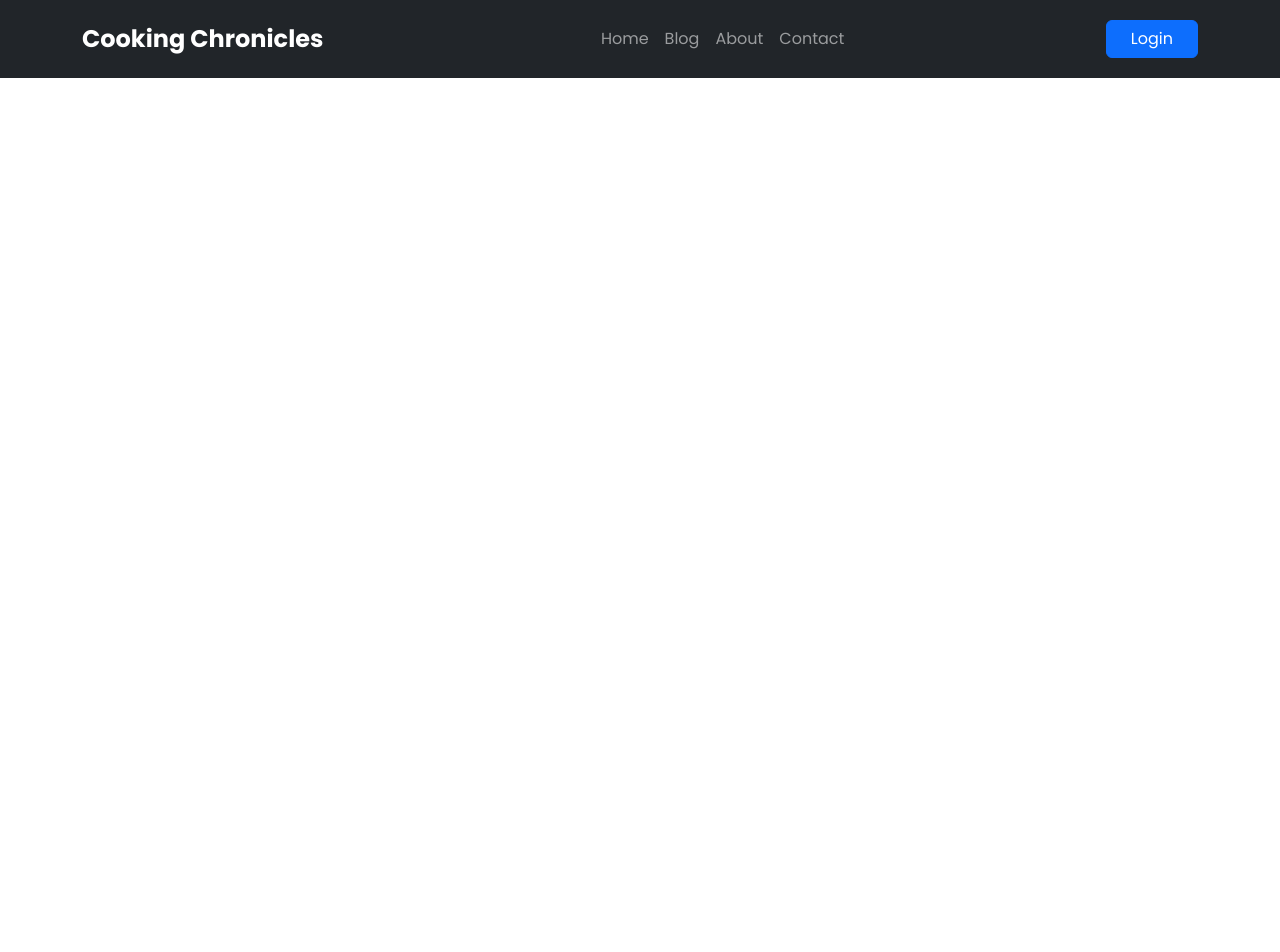
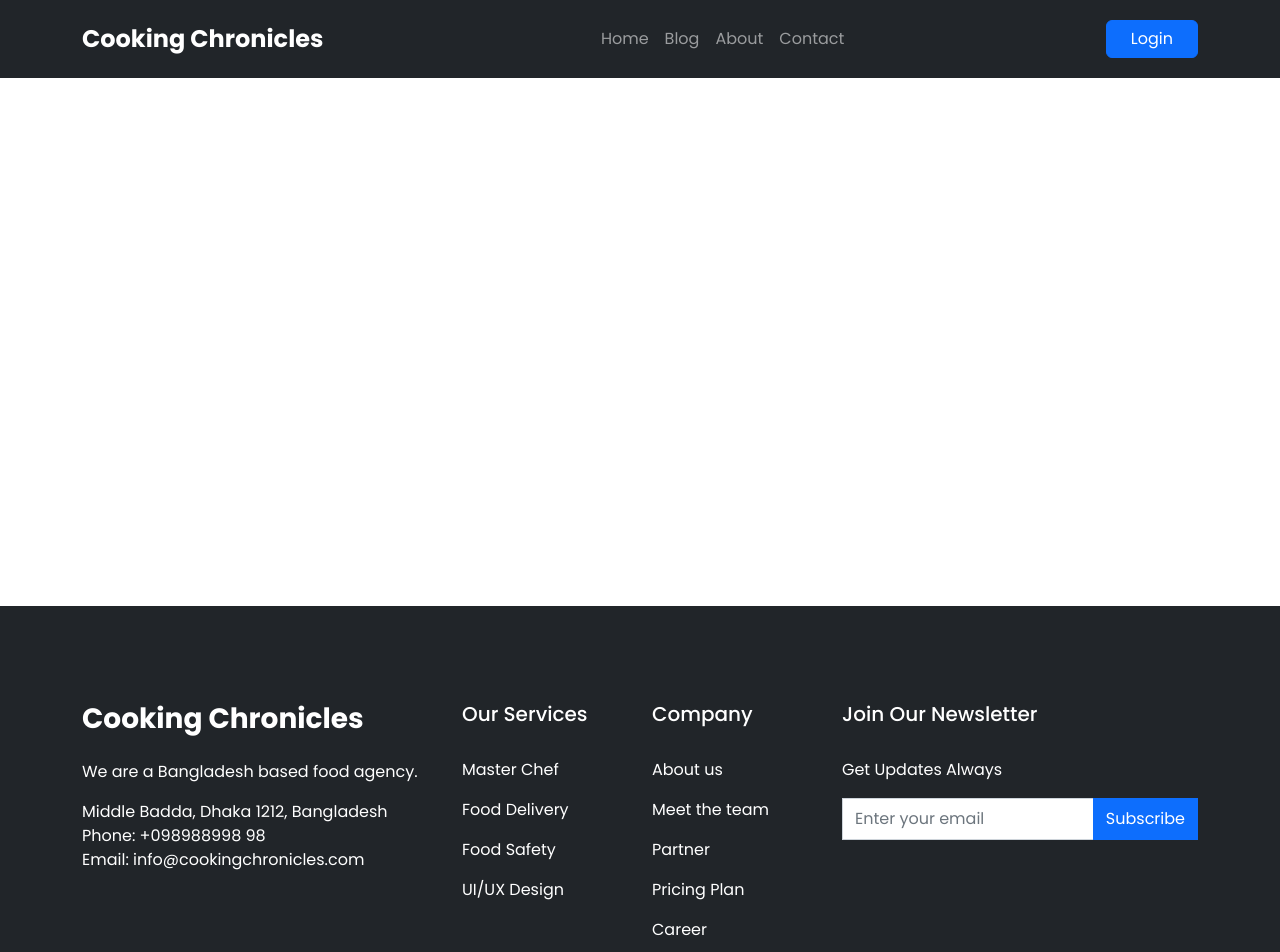
Before and after one commit to rakibulhasan-swe/cooking-chronicles-client, a React (Vite) app: page / in a window 1280 px wide. Shown: the top 952 px of the page. Before the commit the page ends 800 px from the top, so only its background shows below. Built offline with nearby package versions, Linux system fonts and the light colour scheme.

Commit message:
footer done

```diff
--- a/src/layouts/MainLayout.jsx
+++ b/src/layouts/MainLayout.jsx
@@ -1,12 +1,16 @@
-import React from 'react';
-import NavigationBar from '../pages/shared/NavigationBar';
-import { Outlet } from 'react-router-dom';
+import React from "react";
+import NavigationBar from "../pages/shared/NavigationBar";
+import { Outlet } from "react-router-dom";
+import Footer from "../pages/shared/Footer";
 
 const MainLayout = () => {
   return (
     <>
       <NavigationBar />
+      <div style={{minHeight: "60vh"}}>
         <Outlet />
+      </div>
+      <Footer />
     </>
   );
 };
--- /dev/null
+++ b/src/pages/shared/Footer.jsx
@@ -0,0 +1,103 @@
+import React from "react";
+
+const Footer = () => {
+  return (
+    <>
+      <footer class="mt-5 container-fluid bg-dark pt-5 pb-3 text-white">
+        <div class="container py-5">
+          <div class="row g-4">
+            <div class="col-md-6 col-lg-4">
+              <h4 class="fw-bold fs-3 pb-3">Cooking Chronicles</h4>
+              <p>
+                We are a Bangladesh based food agency.
+              </p>
+              <p>
+                <span class="d-block">
+                  Middle Badda, Dhaka 1212, Bangladesh
+                </span>
+                <span class="d-block">Phone: +098988998 98</span>
+                <span class="d-block">Email: info@cookingchronicles.com</span>
+              </p>
+            </div>
+            <div class="col-md-6 col-lg-2">
+              <h5 class="pb-4">Our Services</h5>
+              <p>
+                <a class="text-decoration-none text-white" href="">
+                  Master Chef
+                </a>
+              </p>
+              <p>
+                <a class="text-decoration-none text-white" href="">
+                  Food Delivery
+                </a>
+              </p>
+              <p>
+                <a class="text-decoration-none text-white" href="">
+                  Food Safety
+                </a>
+              </p>
+              <p>
+                <a class="text-decoration-none text-white" href="">
+                  UI/UX Design
+                </a>
+              </p>
+            </div>
+            <div class="col-md-6 col-lg-2">
+              <h5 class="pb-4">Company</h5>
+              <p>
+                <a class="text-decoration-none text-white" href="#">
+                  About us
+                </a>
+              </p>
+              <p>
+                <a class="text-decoration-none text-white" href="#">
+                  Meet the team
+                </a>
+              </p>
+              <p>
+                <a class="text-decoration-none text-white" href="#">
+                  Partner
+                </a>
+              </p>
+              <p>
+                <a class="text-decoration-none text-white" href="#">
+                  Pricing Plan
+                </a>
+              </p>
+              <p>
+                <a class="text-decoration-none text-white" href="#">
+                  Career
+                </a>
+              </p>
+            </div>
+            <div class="col-md-6 col-lg-4">
+              <h5 class="pb-4">Join Our Newsletter</h5>
+              <p>Get Updates Always</p>
+              <div class="input-group my-3">
+                <input
+                  type="text"
+                  class="form-control rounded-0 py-2"
+                  placeholder="Enter your email"
+                  aria-label="Recipient's username"
+                  aria-describedby="button-addon2"
+                />
+                <button
+                  class="btn btn-primary rounded-0 text-white"
+                  type="button"
+                  id="button-addon2"
+                >
+                  Subscribe
+                </button>
+              </div>
+            </div>
+          </div>
+        </div>
+        <p class="text-center fw-light pt-5">
+          All rights reserved | &copy; 2023 cooking chronicles
+        </p>
+      </footer>
+    </>
+  );
+};
+
+export default Footer;
```
Lines whose indentation alone changed are shown as unchanged.
